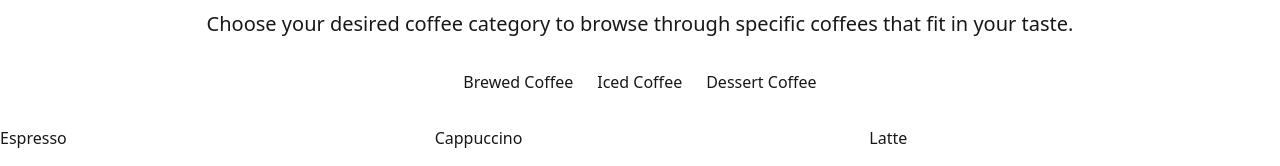
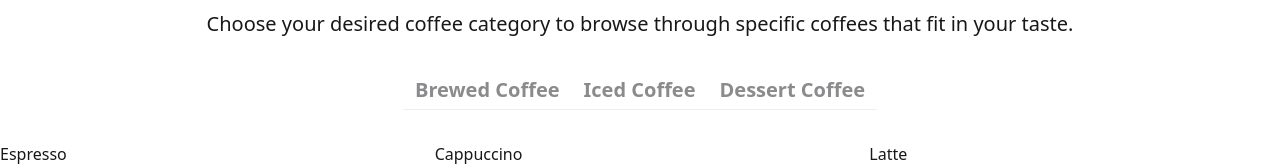
Before and after one commit to Abdus-Salam-814/react-concepts-, a React (Vite) app: page / in a window 1280 px wide. Shown: the part 742-908 px from the top of the page. Built offline with nearby package versions, Linux system fonts and the light colour scheme.

Commit message:
i learn react router

```diff
--- a/src/component/Categories/Categories.jsx
+++ b/src/component/Categories/Categories.jsx
@@ -11,11 +11,13 @@ const Categories = ({categories}) => {
     return (
         <div className="text-center space-x-4 my-8 " >
 
-            <div role="tablist" class="tabs tabs-lift justify-center gap-6">
+            <div role="tablist" className="tabs tabs-lift justify-center  w-full">
             {
-                categories.map(category => <NavLink to={`/category/${category.category}`} role="tab" class="tab ">{category.category}</NavLink>)
+                categories.map(category => <NavLink to={`/category/${category.category}`} role="tab" className={({ isActive }) => `tab ${isActive ? 'tab-active':'' } text-xl font-bold `}>{category.category}</NavLink>)
 
             }
+
+
             </div>
 
 
```
